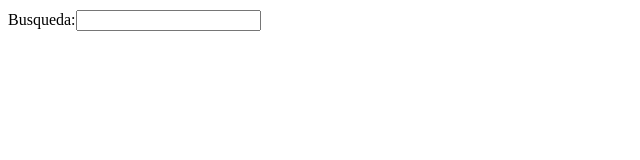
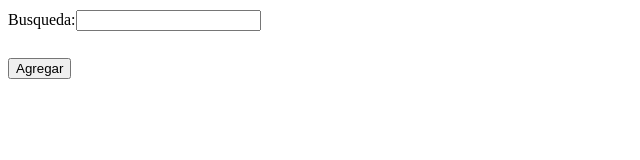
Before and after one commit to AaronBJ/DevOpsBYG, a Vue app in the folder ByGUI/: page / in a window 1280 px wide. Shown: the top 160 px of the page, without its empty margins (0-640 px from the left). Built offline with nearby package versions, Linux system fonts and the light colour scheme; the HTML template or start-up script is replaced by a standard one.

Commit message:
se agrego el boton de agregar

```diff
--- a/ByGUI/src/Storage.vue
+++ b/ByGUI/src/Storage.vue
@@ -9,6 +9,8 @@
         <label for="gsearch">Busqueda:</label>
         <input type="search" id="gsearch" name="gsearch">
       </form>
+      <br />
+      <input type="button" value="Agregar" >
       <br />
     </div>
   </header>
```
